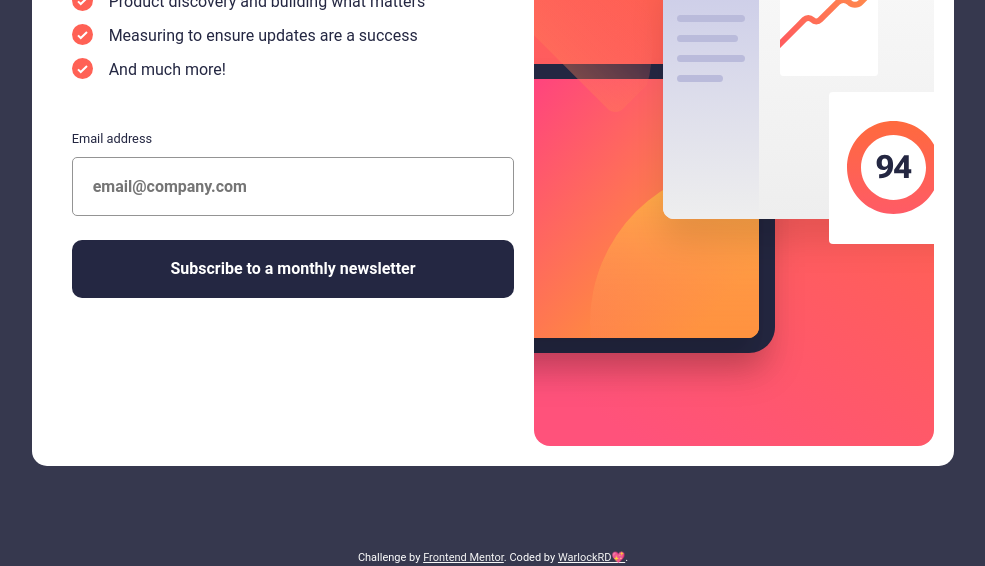
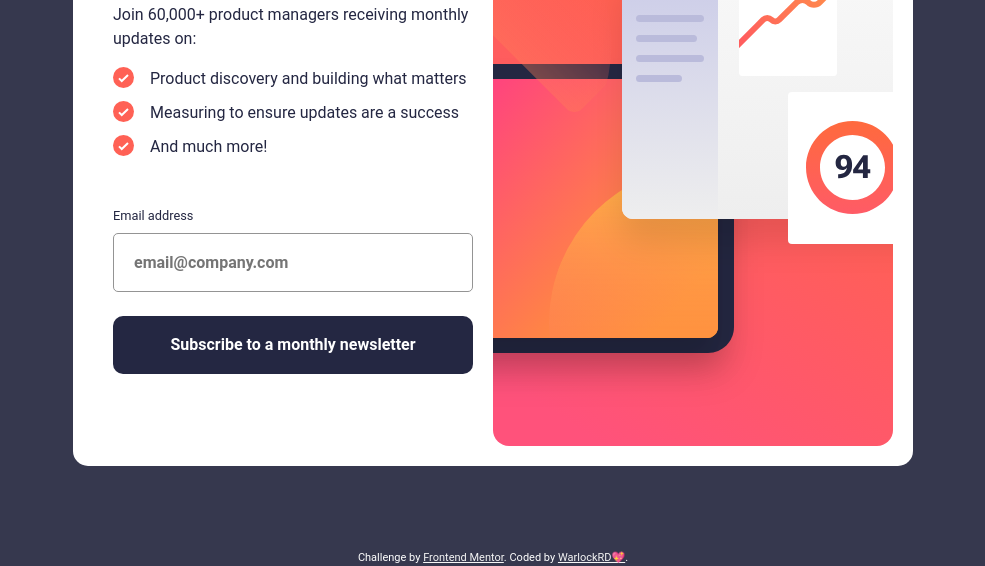
Before and after one commit to acheco/newsletter-sign-up-with-success-message-main, a plain HTML site: page index.html in a window 1280 px wide. Shown: the part 234-800 px from the top of the page, without its empty margins (147-1132 px from the left). Drawn offline with Linux system fonts and the light colour scheme.

Commit message:
Fixing alignment on desktop

```diff
--- a/style.css
+++ b/style.css
@@ -230,11 +230,17 @@ button:hover {
 
   .signup-container {
     flex-direction: row-reverse;
+    align-items: center;
     padding: 20px;
   }
 
   .illustration > img {
     content: url('./assets/images/illustration-sign-up-desktop.svg');
+  }
+
+  .detail-section {
+    width: 400px;
+    padding: 0 20px;
   }
 
   #success-message {
```
